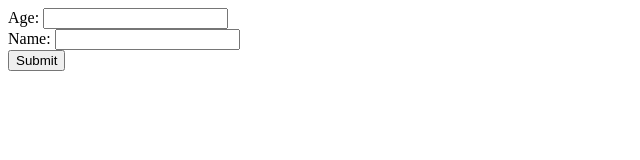
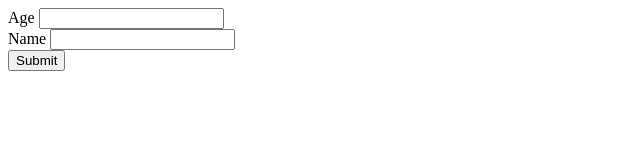
Before and after one commit to acciojob/promises-and-chains-Swadhincse, a website: page main.html in a window 1280 px wide. Shown: the full height of the page, 0-640 px from the left. Drawn offline with Linux system fonts and the light colour scheme.

Commit message:
created a submission

```diff
--- a/main.html
+++ b/main.html
@@ -8,10 +8,10 @@
   <body>
     <!-- write the body here -->
 	  <form>
-  <label for="age">Age:</label>
+  <label for="age">Age</label>
   <input type="number" id="age" required>
   <br>
-  <label for="name">Name:</label>
+  <label for="name">Name</label>
   <input type="text" id="name" required>
   <br>
   <button type="submit" id="btn">Submit</button>
```
